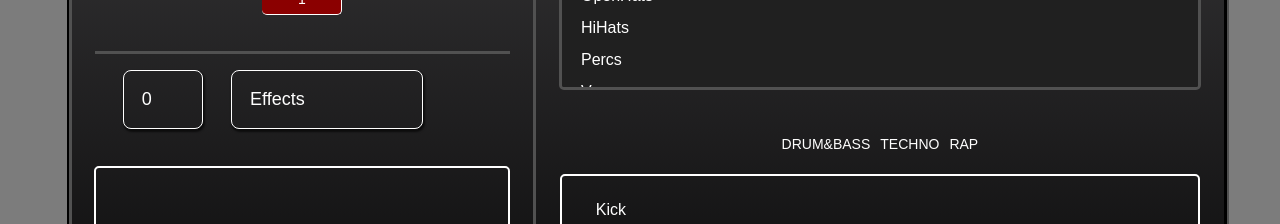
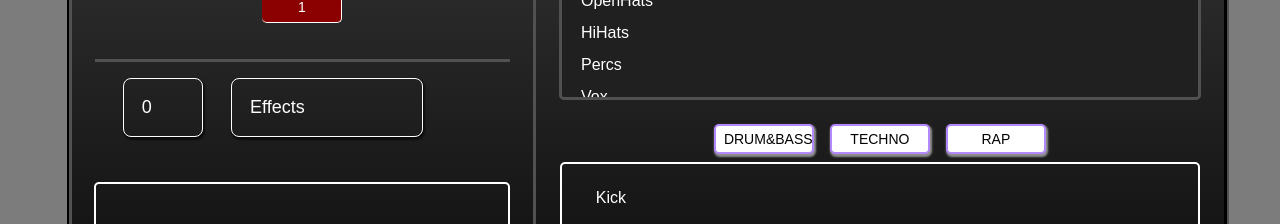
Before and after one commit to davelista/PolyDrum, a React (Create React App) app: page / in a window 1280 px wide. Shown: the part 251-475 px from the top of the page. Built offline with nearby package versions, Linux system fonts and the light colour scheme; some icons are missing.

Commit message:
New branch changes

```diff
--- a/src/components/Button/Button.css
+++ b/src/components/Button/Button.css
@@ -44,7 +44,7 @@
 .btn--primary:hover{
     color: var(--thirdColor);
     background: var(--firstColor);
-    box-shadow: 0 2px 2px rgba(220, 220, 220, 0.6);
+    box-shadow: 0 2px 2px 1px rgba(220, 220, 220, 0.6);
 
 }
 
@@ -108,34 +108,48 @@
 /*Bottoni dei pattern*/
 
 .btn--patterns{
-    display: flex;
-    flex-direction: column;
-    justify-content: center;
-    flex-wrap: wrap;
     align-items: center;
-    background: transparent;
-    color: white;
+    background: var(--thirdColor);
+    line-height: 42px;
+    padding-left: 0.5rem;
+    padding-right: 0.5rem;
+    margin: 0.5rem;
+    border: 2px solid var(--secondColor);
+    color: var(--fourthColor);
     font-weight: 500;
     transition: all 0.3s ease 0s;
     cursor: pointer;
     text-transform: uppercase;
     font-family: "Poppins", sans-serif;
     font-size: 14px;
-    border-radius: 5px;
-    margin-top: 1rem;
-    margin-bottom: 0.5rem;
+    width: 100px;
+    height: 30px;
+    box-shadow: 1px 2px 2px 1px rgba(220, 220, 220, 0.6);
 }
 
 .btn--patterns:hover{
-    position: relative;
-    background: blue;
-    color: white;
+    color: var(--fourthColor);
+    background: linear-gradient(var(--thirdColor), var(--secondColor));
+    /* background: var(--secondColor); */
+    box-shadow: 0 2px 2px 1px rgba(220, 220, 220, 0.6);
 
 }
 
 .btn--patterns--active{
-    border-color: green;
-    box-shadow: 0 2px 2px 2px rgba(0, 0, 0, 0.42);
+    align-items: center;
+    background: var(--secondColor);
+    padding-left: 5px;
+    padding-right: 5px;
+    /*border: 3px inset var(--thirdColor); */
+    border-right: 1px solid var(--thirdColor);
+    border-bottom: 1px solid var(--thirdColor);
+    color: var(--fourthColor);
+    font-weight: 500;
+    transition: all 0.3s ease 0s;
+    cursor: pointer;
+    text-transform: uppercase;
+    font-family: "Poppins", sans-serif;
+    font-size: 14px;
 }
 
 @media (max-width: 1366px) {
--- a/src/components/Dropdown/DiffertDropdown.css
+++ b/src/components/Dropdown/DiffertDropdown.css
@@ -39,13 +39,12 @@
     justify-content: space-evenly;
     padding: 0.5rem;
     background: linear-gradient(#3C3B3D, black);
-    width: 10.8rem;
-    max-width: 11rem;
+    width: 3.8rem;
+    max-width: 5rem;
     z-index: 999;
     position: absolute;
     border: 1px outset white;
     border-radius: var(--borderRadSett);
     border-top: transparent;
-    height: 40%;
-    background: red;
+    height: 45%;
 }
--- a/src/components/PagesSections/RhythmSection/Display/Display.module.css
+++ b/src/components/PagesSections/RhythmSection/Display/Display.module.css
@@ -6,7 +6,7 @@
     border-radius: 5px;
     overflow-x: auto;
     background-color: #202020;
-    max-width: 50rem;
+    max-width: 44rem;
     padding: 2% 2%;
     max-height: 18rem;
 }
--- a/src/components/PagesSections/RhythmSection/RhythmSection.module.css
+++ b/src/components/PagesSections/RhythmSection/RhythmSection.module.css
@@ -24,6 +24,7 @@
 .patterns{
     display: flex;
     flex-flow: row nowrap;
+    justify-content: space-evenly;
 }
 
 @media (max-width: 1366px) {
--- a/src/components/PagesSections/SettingsSection/SettingsSection.module.css
+++ b/src/components/PagesSections/SettingsSection/SettingsSection.module.css
@@ -22,7 +22,7 @@
 
 /* slider part*/
 .slidersContainer {
-    min-height: 49%;
+    min-height: 45%;
     width: 110%;
     padding: 1%;
     display: flex;
@@ -76,7 +76,7 @@
     display: flex;
     flex-flow: row wrap;
     justify-content: space-evenly;
-    margin-bottom: 0.5rem;
+    margin-bottom: 0rem;
 
 }
 
@@ -87,7 +87,7 @@
     width: 120%;
     align-items: center;
     margin-top: 0rem;
-    margin-bottom: 1rem;
+    margin-bottom: 1.5rem;
 }
 
 @media (max-width: 1366px) {
--- a/src/components/Popup/EffectPopup.js
+++ b/src/components/Popup/EffectPopup.js
@@ -7,31 +7,31 @@ return <>
     <div>
         Here is the list of available effect:
         <ul>
-            <li><b>autoFilter</b>:</li>
+            <li><b>autoFilter</b>: versatile filter effect with several unique features</li>
         </ul>
         <ul>
-            <li><b>autoPanner</b>:</li>
+            <li><b>autoPanner</b>: panner with an LFO connected to the pan amount</li>
         </ul>
         <ul>
-            <li><b>autoWah</b>:</li>
+            <li><b>autoWah</b>: type of wah-wah effects pedal</li>
         </ul>
         <ul>
-            <li><b>bitCrusher</b>:</li>
+            <li><b>bitCrusher</b>: distortion by reducing the resolution or bandwidth of digital audio data</li>
         </ul>
         <ul>
-            <li><b>distortion</b>:</li>
+            <li><b>distortion</b>: alteration of the original shape of the signal, based on hard-clipping</li>
         </ul>
         <ul>
-            <li><b>feedbackDelay</b>:</li>
+            <li><b>feedbackDelay</b>: time between the signal and its feedback</li>
         </ul>
         <ul>
-            <li><b>freeVerb</b>:</li>
+            <li><b>freeVerb</b>: stereo reverb</li>
         </ul>
         <ul>
-            <li><b>panVol</b>:</li>
+            <li><b>panVol</b>:controls the pan of the sound and its volume</li>
         </ul>
         <ul>
-            <li><b>tremolo</b>:</li>
+            <li><b>tremolo</b>: modulation that rhythmically changes the volume</li>
         </ul>
 
         How to use these effects?
```
